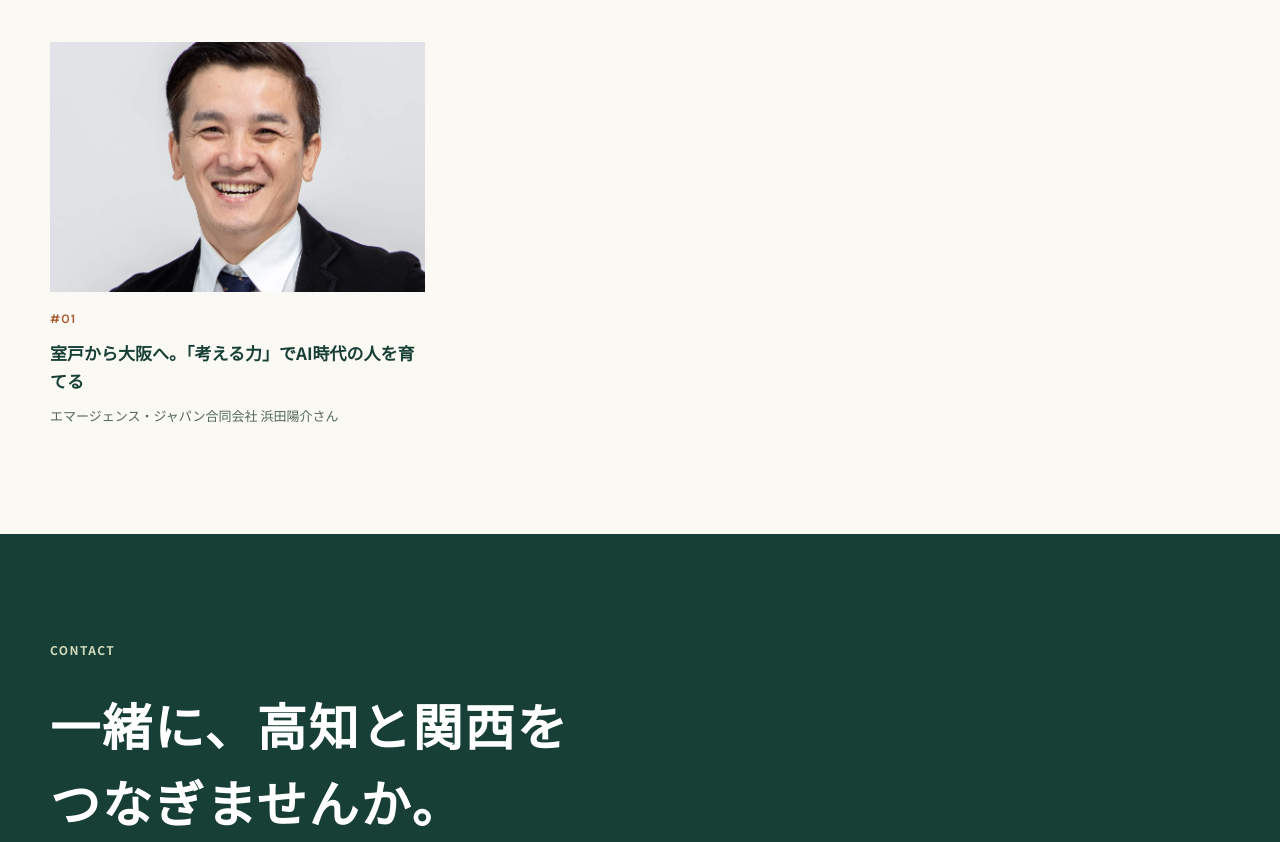
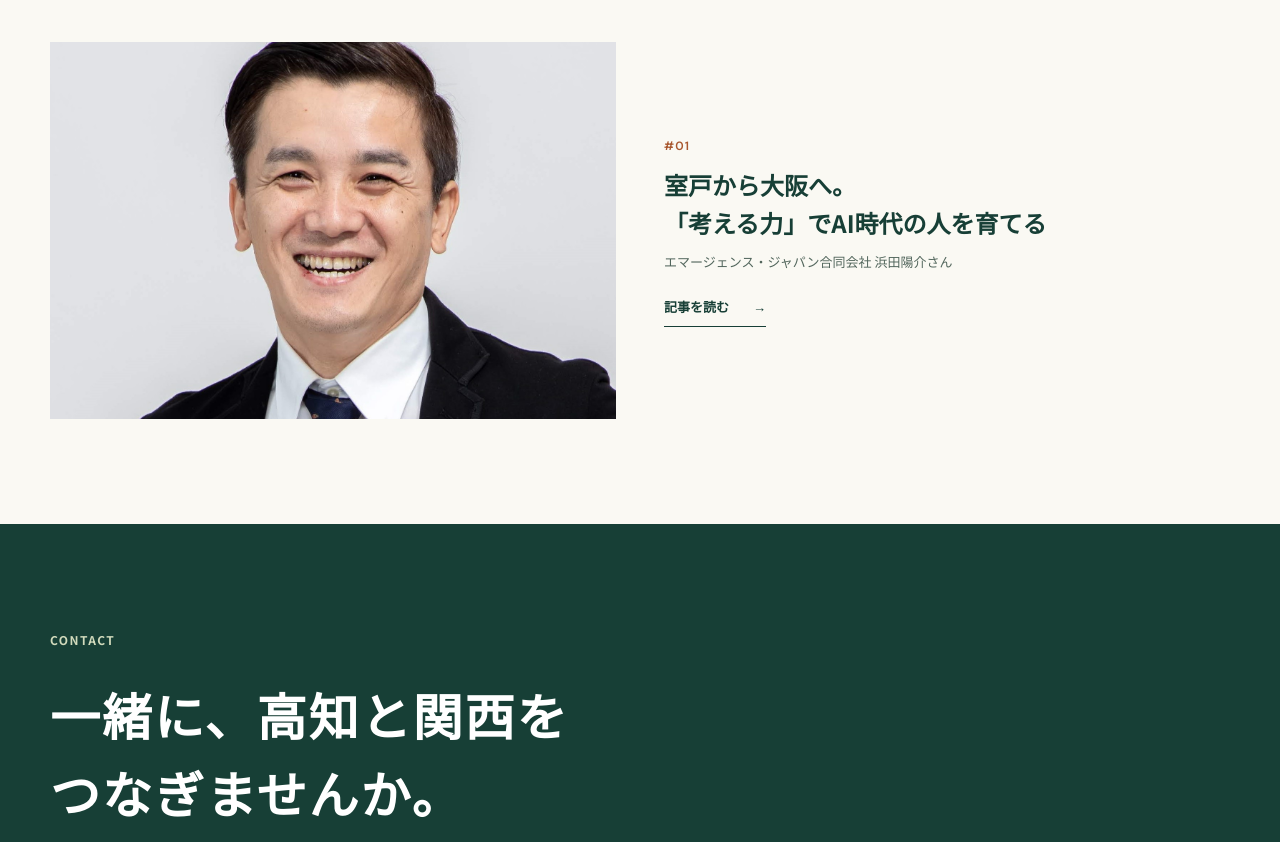
Before and after one commit to emergence-japan/localshift, a plain HTML site: page kansai-relations.html in a window 1280 px wide. Shown: the part 3444-4286 px from the top of the page. Drawn offline with Linux system fonts and the light colour scheme.

Commit message:
feat: インタビュー記事カードに「記事を読む」とホバー効果を追加し、関西リレーションズでは横長カードに
- カードに「記事を読む →」を追加、ホバーで写真拡大・文字色変更
- 関西リレーションズのインタビュー欄は横長カード（写真左・文章右）
- タイトルを「。」の後で改行

```diff
--- a/kansai-relations.html
+++ b/kansai-relations.html
@@ -46,7 +46,7 @@
       <div class="photo-gallery"><figure><a href="1024tosatosake/LINE_ALBUM_20261025_261027_5.jpg" target="_blank" rel="noopener noreferrer" aria-label="会場の写真を大きく見る（新しいタブ）"><img src="1024tosatosake/LINE_ALBUM_20261025_261027_5.jpg" width="1477" height="1108" loading="lazy" alt="高知の食とお酒を楽しむ第1回「とさとさけ」で、会話が広がる会場"></a><figcaption>食とお酒を囲んで、会話が広がる。</figcaption></figure><figure><a href="1024tosatosake/LINE_ALBUM_20261025_261027_3.jpg" target="_blank" rel="noopener noreferrer" aria-label="鳴子の写真を大きく見る（新しいタブ）"><img src="1024tosatosake/LINE_ALBUM_20261025_261027_3.jpg" width="1477" height="1108" loading="lazy" alt="会場に並べられた赤い鳴子"></a><figcaption>会場のあちこちに、高知らしさを。</figcaption></figure><figure><a href="1024tosatosake/LINE_ALBUM_20261025_261027_8.jpg" target="_blank" rel="noopener noreferrer" aria-label="会場前の交流風景を大きく見る（新しいタブ）"><img src="1024tosatosake/LINE_ALBUM_20261025_261027_8.jpg" width="1280" height="1280" loading="lazy" alt="第1回とさとさけの会場前で交流する参加者"></a><figcaption>高知と関西をつなぐ、出会いの場に。</figcaption></figure></div>
     </div></section>
 
-    <section class="interview section wrap" id="interview" aria-labelledby="interview-title"><div class="section-heading"><div><p class="eyebrow">INTERVIEW</p><h2 id="interview-title">関西で活躍する高知の人に、<br>会いに行く。</h2></div><p>関西で活躍する高知の人を取材し、<br>インタビュー記事を掲載していきます。</p></div><ul class="interview-list"><li><a class="interview-card" href="kansai-relations-interview-01.html"><img src="interview01/hamada.jpg" width="1582" height="1965" loading="lazy" alt=""><span class="interview-card-no">#01</span><span class="interview-card-title">室戸から大阪へ。「考える力」でAI時代の人を育てる</span><span class="interview-card-name">エマージェンス・ジャパン合同会社 浜田陽介さん</span></a></li></ul></section>
+    <section class="interview section wrap" id="interview" aria-labelledby="interview-title"><div class="section-heading"><div><p class="eyebrow">INTERVIEW</p><h2 id="interview-title">関西で活躍する高知の人に、<br>会いに行く。</h2></div><p>関西で活躍する高知の人を取材し、<br>インタビュー記事を掲載していきます。</p></div><ul class="interview-list interview-list-feature"><li><a class="interview-card" href="kansai-relations-interview-01.html"><span class="interview-card-photo"><img src="interview01/hamada.jpg" width="1582" height="1965" loading="lazy" alt=""></span><span class="interview-card-body"><span class="interview-card-no">#01</span><span class="interview-card-title">室戸から大阪へ。<br>「考える力」でAI時代の人を育てる</span><span class="interview-card-name">エマージェンス・ジャパン合同会社 浜田陽介さん</span><span class="interview-card-more">記事を読む <span aria-hidden="true">→</span></span></span></a></li></ul></section>
 
     <section class="contact section" id="contact" aria-labelledby="contact-title"><div class="wrap"><p class="eyebrow">CONTACT</p><h2 id="contact-title">一緒に、高知と関西を<br>つなぎませんか。</h2><p class="contact-intro">イベントへの参加や協力、取材のご相談など、お気軽にご連絡ください。</p><a class="button button-outline relations-contact-button" href="mailto:nectar7jp@gmail.com?subject=高知家関西リレーションズについて">メールで相談する <span aria-hidden="true">↗</span></a><div class="contact-email"><p>ボタンを押すと、お使いのメールアプリが開きます。<br>アプリを利用していない方は、こちらのアドレスへお送りください。</p><a href="mailto:nectar7jp@gmail.com">nectar7jp@gmail.com</a></div></div></section>
   </main>
--- a/style.css
+++ b/style.css
@@ -182,12 +182,19 @@ h2 { font-size: clamp(30px, 3.2vw, 43px); letter-spacing: .04em; }
 .interview-index { padding-top: 60px; }
 .interview-index h1 { font-size: clamp(32px, 3.6vw, 50px); line-height: 1.6; letter-spacing: .03em; }
 .interview-list { list-style: none; margin: 0; padding: 0; display: grid; grid-template-columns: repeat(3, 1fr); gap: 40px 28px; }
-.interview-card { display: flex; flex-direction: column; gap: 8px; }
-.interview-card img { width: 100%; aspect-ratio: 3/2; object-fit: cover; object-position: center 25%; margin-bottom: 8px; }
+.interview-card { display: flex; flex-direction: column; gap: 16px; }
+.interview-card-photo { display: block; overflow: hidden; }
+.interview-card img { width: 100%; aspect-ratio: 3/2; object-fit: cover; object-position: center 25%; transition: transform .3s; }
+.interview-card-body { display: flex; flex-direction: column; align-items: start; gap: 8px; }
 .interview-card-no { font-family: 'DM Sans',sans-serif; font-size: 12px; color: var(--orange); font-weight: 600; letter-spacing: .1em; }
 .interview-card-title { font-size: 17px; font-weight: 700; line-height: 1.7; }
 .interview-card-name { font-size: 13px; color: var(--muted); }
-.interview-card:hover .interview-card-title { text-decoration: underline; text-underline-offset: 5px; }
+.interview-card-more { display: inline-flex; gap: 24px; margin-top: 6px; padding-block: 6px; border-bottom: 1px solid var(--ink); font-size: 13px; font-weight: 600; }
+.interview-card:hover img { transform: scale(1.035); }
+.interview-card:hover .interview-card-title, .interview-card:hover .interview-card-more { color: var(--orange); border-color: var(--orange); }
+.interview-list.interview-list-feature { grid-template-columns: 1fr; }
+.interview-list-feature .interview-card { display: grid; grid-template-columns: minmax(0, 1fr) minmax(0, 1fr); gap: 48px; align-items: center; }
+.interview-list-feature .interview-card-title { font-size: 24px; line-height: 1.6; }
 .photo-placeholder { display: flex; align-items: center; justify-content: center; width: 100%; height: 100%; background: var(--sand); border: 1px dashed #bdccba; color: var(--muted); font-size: 13px; }
 .interview-header { max-width: 860px; padding-top: 56px; }
 .interview-header h1 { font-size: clamp(26px, 3vw, 38px); line-height: 1.65; letter-spacing: .02em; margin-bottom: 22px; }
@@ -326,6 +333,8 @@ h2 { font-size: clamp(30px, 3.2vw, 43px); letter-spacing: .04em; }
   .interview-index { padding-top: 36px; }
   .interview-index h1 { font-size: clamp(28px, 8vw, 38px); }
   .interview-list { grid-template-columns: 1fr; gap: 32px; }
+  .interview-list-feature .interview-card { grid-template-columns: 1fr; gap: 16px; }
+  .interview-list-feature .interview-card-title { font-size: 19px; }
   .interview-header { padding-top: 36px; }
   .interview-header h1 { font-size: clamp(22px, 6.2vw, 28px); }
   .interview-header h1 br { display: none; }
```
Also changed, not shown: index.html (+1 -1 lines), interviews.html (+1 -6 lines).
